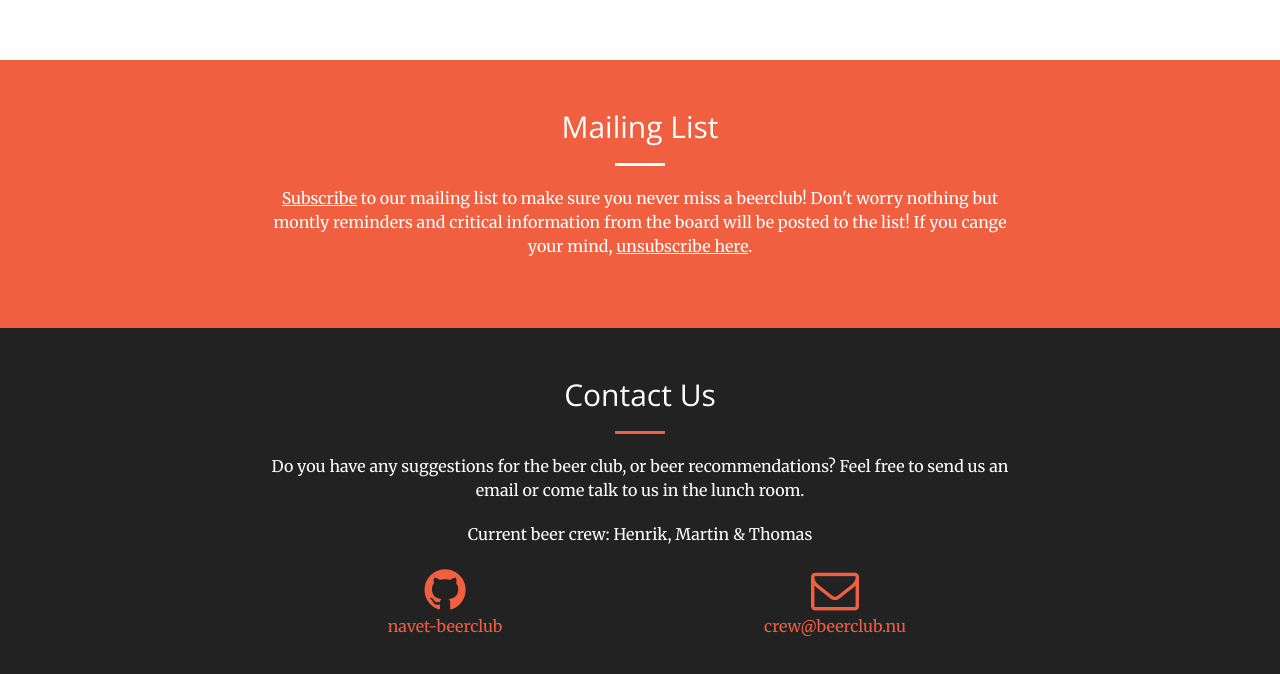
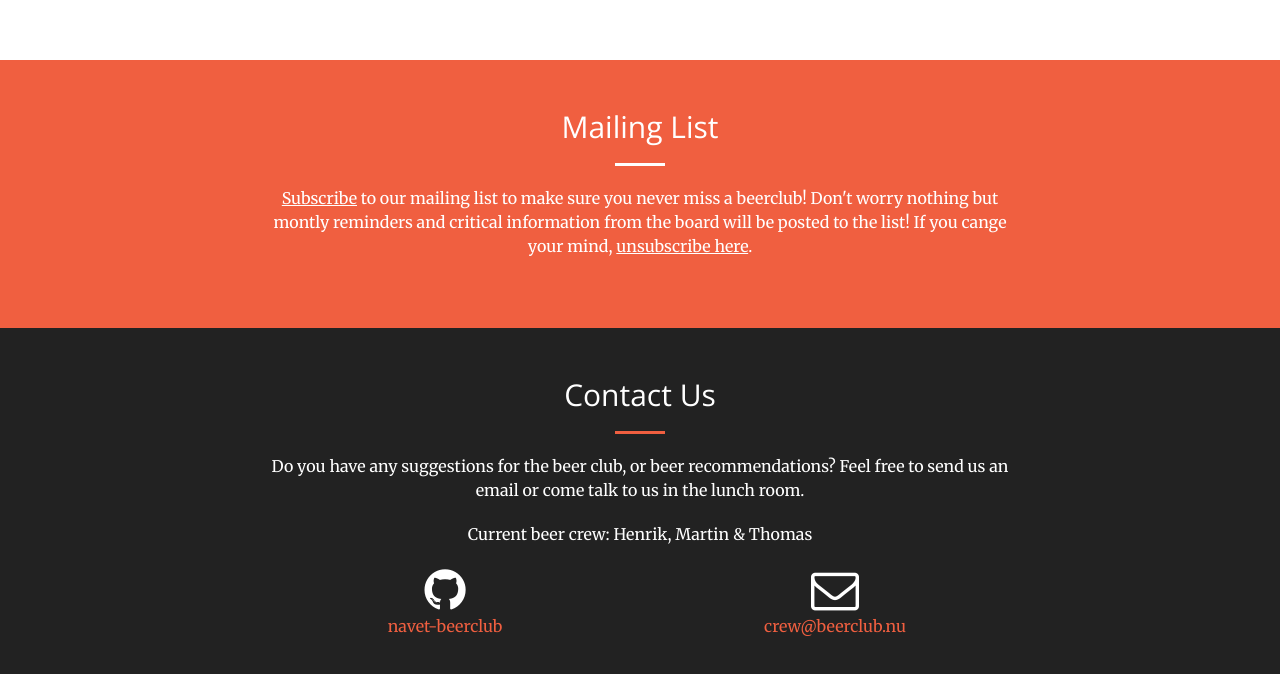
Before and after one commit to navet-beerclub/navet-beerclub.github.io, a website: page index.html in a window 1280 px wide. Shown: the part 1771-2445 px from the top of the page. Drawn offline with nearby package versions, Linux system fonts and the light colour scheme.

```diff
--- a/index.html
+++ b/index.html
@@ -127,10 +127,10 @@
                     <p>Current beer crew: Henrik, Martin &amp; Thomas</p>
                 </div>
                 <div class="col-lg-4 col-lg-offset-2 text-center">
-                    <p><a href="https://github.com/navet-beerclub/navet-beerclub.github.io"><i class="fa fa-github fa-3x sr-contact"></i><br>navet-beerclub</a></p>
+                    <p><a href="https://github.com/navet-beerclub/navet-beerclub.github.io"><font color="white"><i class="fa fa-github fa-3x sr-contact"></i></font><br>navet-beerclub</a></p>
                 </div>
                 <div class="col-lg-4 text-center">
-                    <p><a href="mailto:crew@beerclub.nu"><i class="fa fa-envelope-o fa-3x sr-contact"></i><br>crew@beerclub.nu</a></p>
+                    <p><a href="mailto:crew@beerclub.nu"><font color="white"><i class="fa fa-envelope-o fa-3x sr-contact"></i></font><br>crew@beerclub.nu</a></p>
                 </div>
             </div>
         </div>
```
